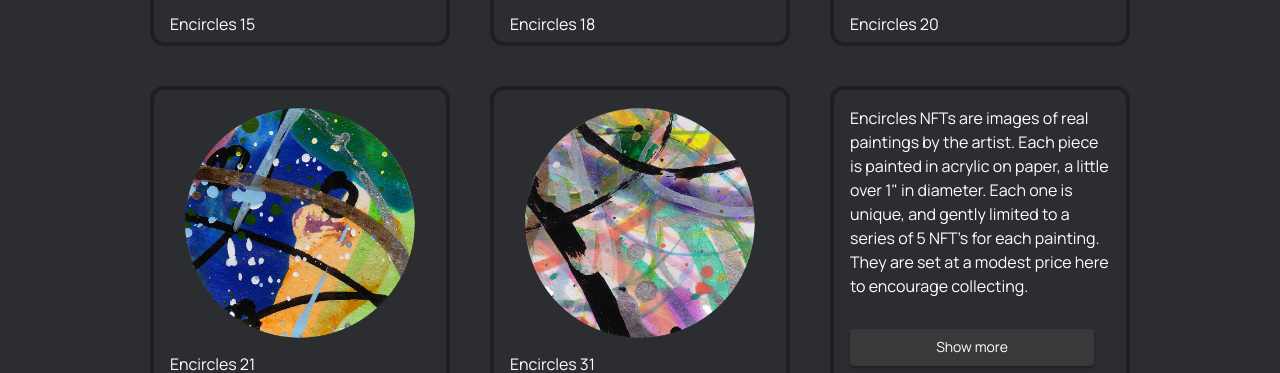
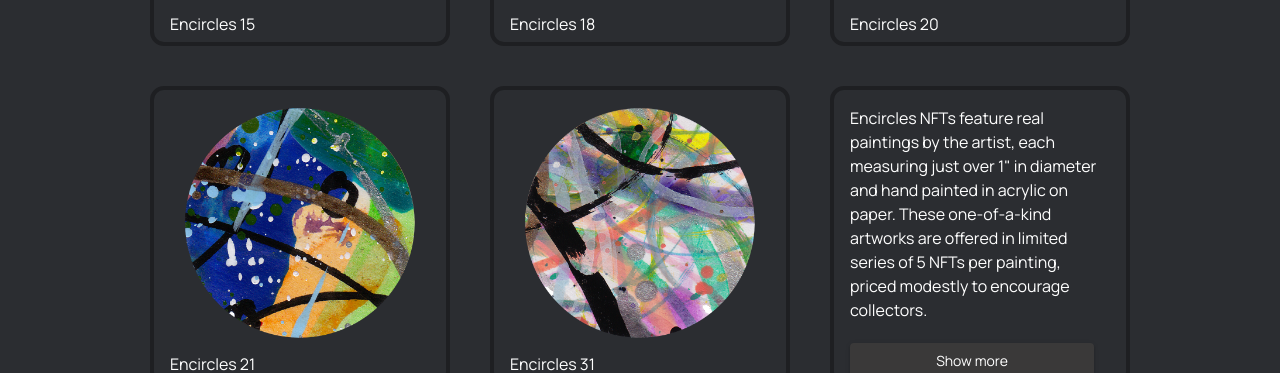
Before and after one commit to imalfect/shyzence-portfolio, a React (Vite) app: page / in a window 1280 px wide. Shown: the part 2636-3009 px from the top of the page. Built offline with nearby package versions, Linux system fonts and the light colour scheme.

Commit message:
Update collections.js

```diff
--- a/src/collections.js
+++ b/src/collections.js
@@ -82,7 +82,7 @@ const pepperNFTsCollection = {
 }
 const encirclesNFTsCollection = {
     name: "Encircles NFTs",
-    description: "Encircles NFTs are images of real paintings by the artist. Each piece is painted in acrylic on paper, a little over 1\" in diameter. Each one is unique, and gently limited to a series of 5 NFT's for each painting. They are set at a modest price here to encourage collecting.",
+    description: "Encircles NFTs feature real paintings by the artist, each measuring just over 1\" in diameter and hand painted in acrylic on paper. These one-of-a-kind artworks are offered in limited series of 5 NFTs per painting, priced modestly to encourage collectors.",
     boxWidth: 300,
     boxHeight: 300,
     images: [
```
